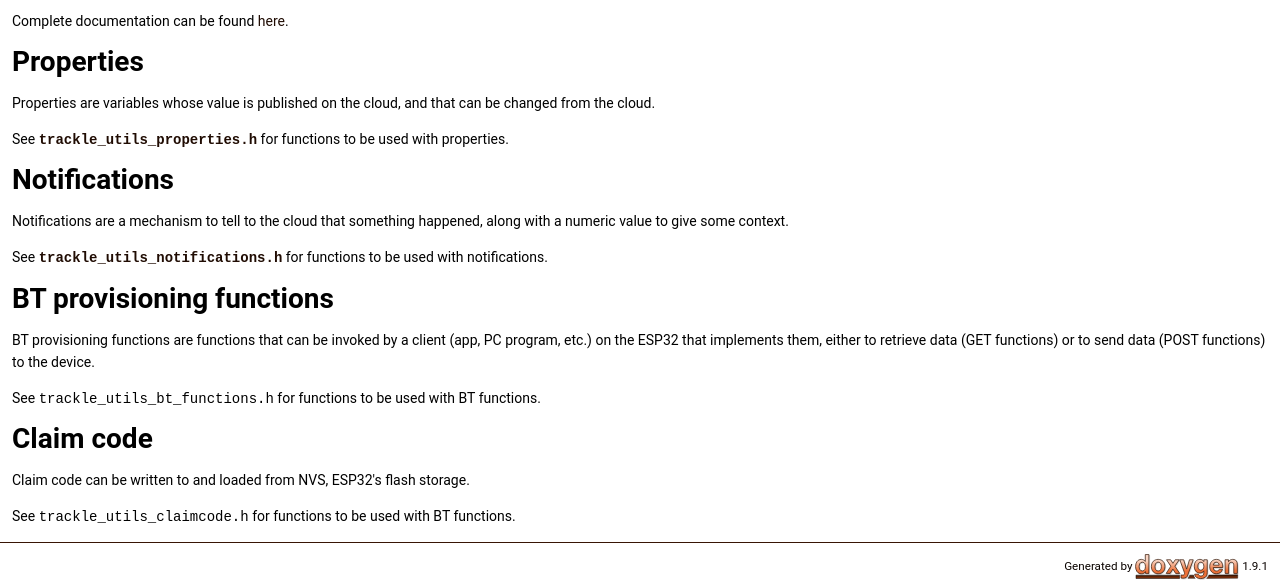
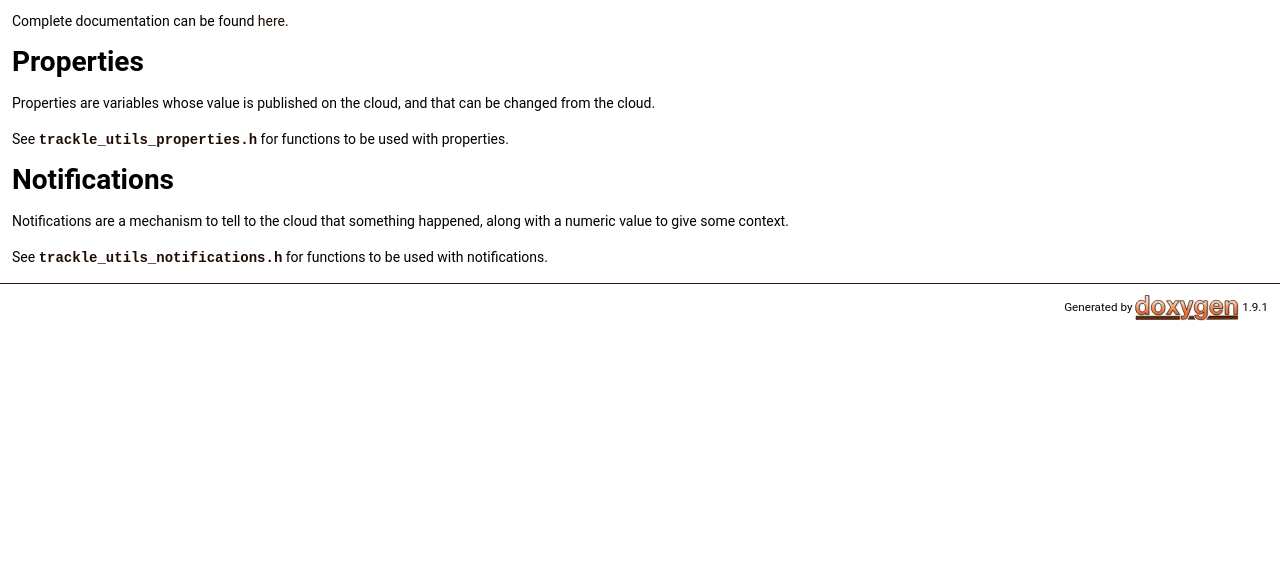
Before and after one commit to trackle-iot/trackle-esp-idf-utils, a plain HTML site: page index.html in a window 1280 px wide. Shown: the part 216-800 px from the top of the page. Drawn offline with Linux system fonts and the light colour scheme.

Commit message:
Deploying to gh-pages from  @ 8e884565b2ff773963009a259c6019a8eef8506c 🚀

```diff
--- a/index.html
+++ b/index.html
@@ -75,15 +75,7 @@ Properties</h1>
 <h1><a class="anchor" id="autotoc_md2"></a>
 Notifications</h1>
 <p>Notifications are a mechanism to tell to the cloud that something happened, along with a numeric value to give some context.</p>
-<p>See <code><a class="el" href="trackle__utils__notifications_8h.html" title="Datatypes and functions for working with notifications. Read the full description to learn about noti...">trackle_utils_notifications.h</a></code> for functions to be used with notifications.</p>
-<h1><a class="anchor" id="autotoc_md3"></a>
-BT provisioning functions</h1>
-<p>BT provisioning functions are functions that can be invoked by a client (app, PC program, etc.) on the ESP32 that implements them, either to retrieve data (GET functions) or to send data (POST functions) to the device.</p>
-<p>See <code>trackle_utils_bt_functions.h</code> for functions to be used with BT functions.</p>
-<h1><a class="anchor" id="autotoc_md4"></a>
-Claim code</h1>
-<p>Claim code can be written to and loaded from NVS, ESP32's flash storage.</p>
-<p>See <code>trackle_utils_claimcode.h</code> for functions to be used with BT functions. </p>
+<p>See <code><a class="el" href="trackle__utils__notifications_8h.html" title="Datatypes and functions for working with notifications. Read the full description to learn about noti...">trackle_utils_notifications.h</a></code> for functions to be used with notifications. </p>
 </div></div><!-- PageDoc -->
 </div><!-- contents -->
 <!-- start footer part -->
```
